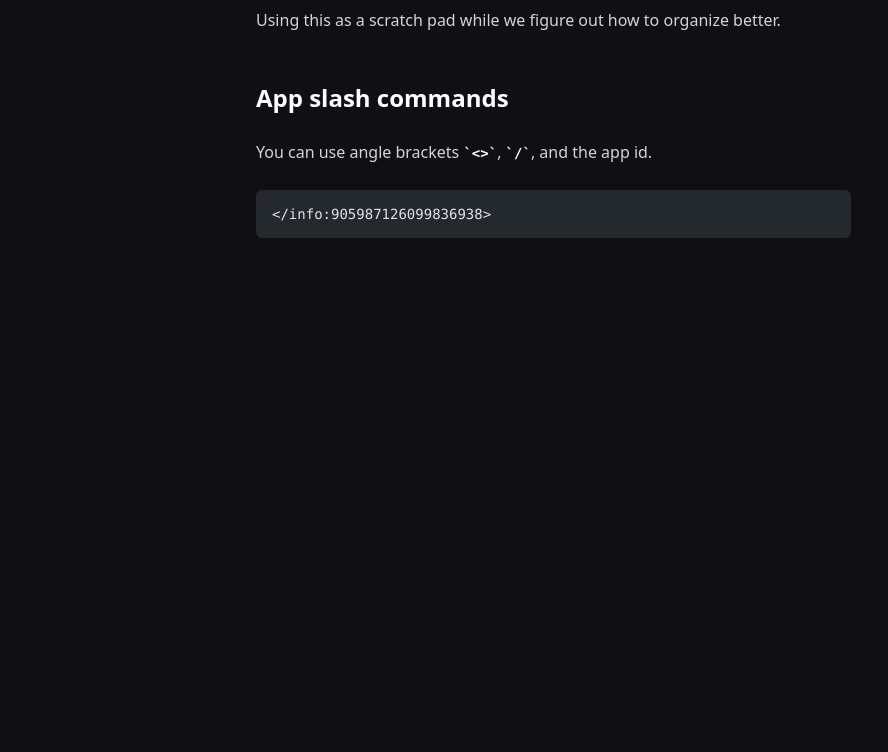
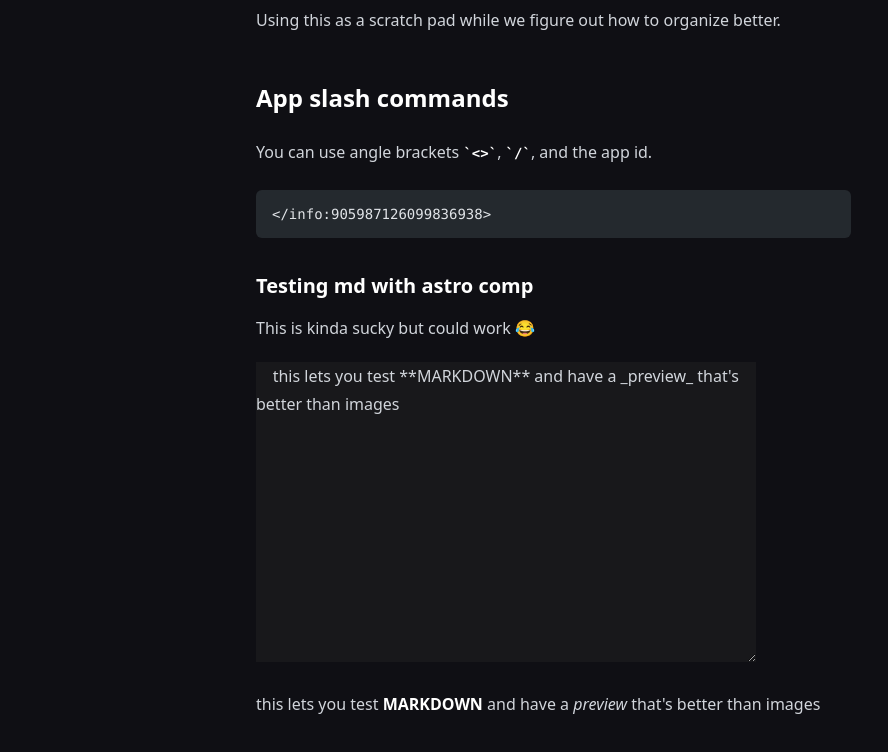
Before and after one commit to Hacksore/discord-md, an Astro site in the folder apps/web/: page /feature/misc in a window 1280 px wide. Shown: the part 142-894 px from the top of the page, without its empty margins (0-888 px from the left). Before the commit the page ends 800 px from the top, so only its background shows below. Built offline with nearby package versions, Linux system fonts and the light colour scheme; Astro itself is replaced by a stand-in of ours; some packages are replaced by stand-ins of ours; code samples lack their colours.

Commit message:
Preview test

````diff
--- a/apps/web/package.json
+++ b/apps/web/package.json
@@ -14,6 +14,7 @@
     "@astrojs/tailwind": "^5.1.0",
     "@vercel/analytics": "^1.3.1",
     "astro": "^4.13.1",
+    "marked": "^13.0.3",
     "rehype-autolink-headings": "^7.1.0",
     "rehype-slug": "^6.0.0",
     "tailwindcss": "^3.4.7",
--- /dev/null
+++ b/apps/web/src/components/preview-markdown.astro
@@ -0,0 +1,39 @@
+---
+import { marked } from 'marked';
+export interface Props {
+  value: string;
+}
+
+const { value } = Astro.props;
+const content = marked.parse(value);
+const randomId = Math.random().toString(36).substring(7);
+
+const inputId = `input-${randomId}`;
+const divId = `div-${randomId}`;
+---
+
+<div>
+  <textarea class="w-[500px] h-[300px] bg-zinc-900" id={inputId}>
+    {value}
+  </textarea>
+  <div id={divId} set:html={content}></div>
+</div>
+
+<script type="module" define:vars={{inputId, divId}}>
+
+// TODO: figure out how to not CDN this
+import { parse } from "https://esm.sh/marked@13.0.3";
+window.onload = () => {
+  // TODO: debounce this
+  // on key up the markdown content
+
+  const el = document.getElementById(inputId);
+  const display = document.getElementById(divId);
+
+  el.addEventListener('keyup', (e) => {
+    const value = e.target?.value;
+    const content = parse(value);
+    display.innerHTML = content.trim();
+  });
+}
+</script>
--- a/apps/web/src/content/feature/misc.mdx
+++ b/apps/web/src/content/feature/misc.mdx
@@ -1,7 +1,10 @@
 ---
 title: Misc
 description: Learn how to use advanced things
+
 ---
+
+import Markdown from "../../components/preview-markdown.astro"
 
 Using this as a scratch pad while we figure out how to organize better.
 
@@ -12,3 +15,7 @@ You can use angle brackets `<>`, `/`, and the app id.
 ```
 </info:905987126099836938>
 ```
+
+### Testing md with astro comp
+This is kinda sucky but could work 😂
+<Markdown value={`this lets you test **MARKDOWN** and have a _preview_ that's better than images`} />
````
Also changed, not shown: pnpm-lock.yaml.
